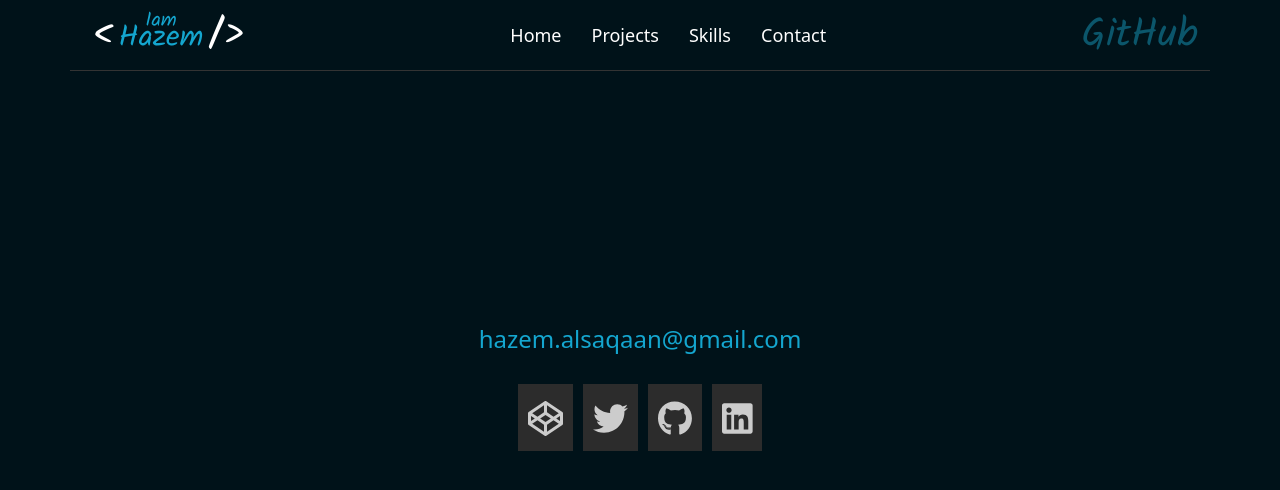
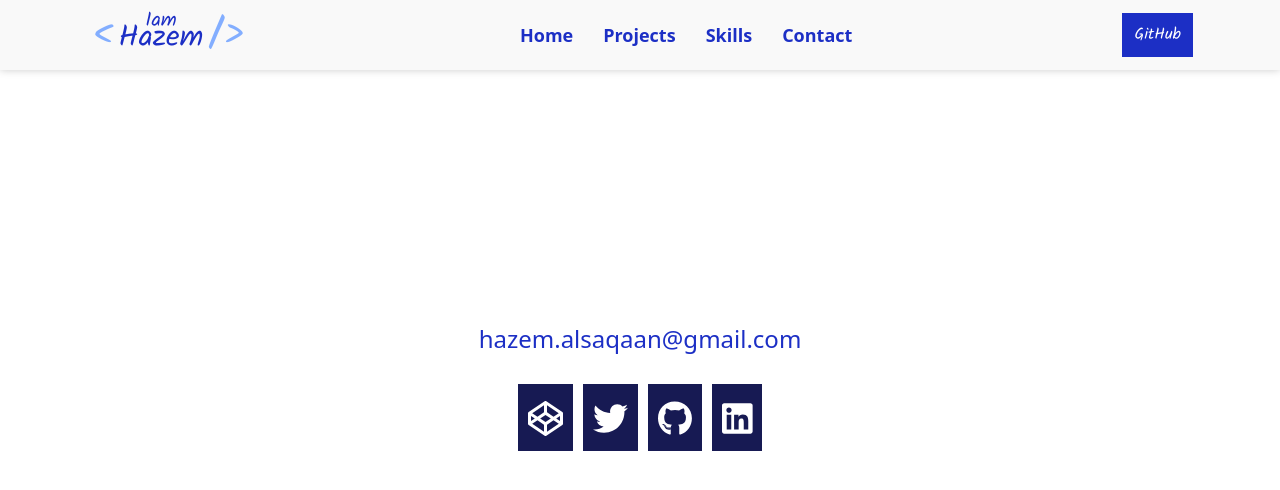
Before and after one commit to Hazem-Alsaqaan/portfolio, a React (Create React App) app: page /contact in a window 1280 px wide. Shown: the top 490 px of the page. Built offline with nearby package versions, Linux system fonts and the light colour scheme; a web font is replaced by a local one.

Commit message:
update view

```diff
--- a/src/App.css
+++ b/src/App.css
@@ -1,6 +1,6 @@
 
 .App{
-  background-color: #001219;
+  background-color: white;
   width: 100%;
   min-height: 100vh;
 }
--- a/src/Components/about/About.css
+++ b/src/Components/about/About.css
@@ -20,15 +20,16 @@
     height: 100px;
     background-color: rgba(238, 238, 238, 0);
     border-radius: 50%;
-    border: 3px solid white;
     margin: 30px;
     position: relative;
-    color: #14a6cf;
+    color: var(--second-color);
+    font-weight: bold;
     font-size: 16px;
     font-family: 'Kalam', cursive;
     display: flex;
     justify-content: center;
     align-items: center;
+    box-shadow: 0px 0px 12px #ccc;
     overflow: hidden;
 }
 .static::after {
@@ -36,11 +37,9 @@
     position: absolute;
     width: 100%;
     height: 100%;
-    background-color: rgba(255, 0, 0, 0);
-    border-bottom: 25px solid var(--main-color);
+    background-color: transparent;
     border-radius: 50%;
     cursor: pointer;
-    border-bottom: 25px solid var(--main-color);
     animation-name: moon;
     animation-duration: 2s;
     animation-direction: alternate-reverse;
@@ -49,10 +48,10 @@
 
 @keyframes moon {
     from{
-        border-bottom: 25px solid var(--main-color);
+        border-bottom: 25px solid var(--blue-light);
     }
     to{
-        border-bottom: 15px solid var(--main-color);
+        border-bottom: 15px solid var(--blue-light);
     }
 }
 
@@ -62,7 +61,8 @@
     top: 50%;
     transform: translateX(-50%);
     z-index: 2;
-    background-color: var(--main-color);
+    background-color: var(--second-color);
+    color: white;
     border-radius: 5px 5px;
     border: none;
     padding: 5px 10px;
@@ -72,7 +72,7 @@
 }
 .btn-show svg {
     position: absolute;
-    color: white;
+    color: var(--blue-light);
     left: 50%;
     transform: translateX(-50%);
     bottom: -20px;
@@ -95,14 +95,16 @@
 .another-skills li {
     padding: 5px;
     margin: 10px;
-    color: var(--main-color);
+    color: var(--second-color);
+    font-weight: bold;
     cursor: pointer;
 }
-.another-skills li:hover {
-    color: white;
-}
+/* .another-skills li:hover {
+    color: ;
+} */
 .adobe {
-    color: var(--main-color);
+    color: var(--second-color);
+    font-weight: bold;
     text-align: center;
     opacity: 0%;
     transition-duration: 1.2s;
--- a/src/Components/contact/Contact.css
+++ b/src/Components/contact/Contact.css
@@ -6,7 +6,7 @@
     align-items: center;
 }
 .our-contact h4{
-    color: var(--main-color);
+    color: var(--second-color);
 }
 .box-contact{
     margin: 10px;
@@ -17,8 +17,8 @@
 }
 
  .social-background {
-    background-color: rgb(44, 44, 44);
-    color: #ccc;
+    background-color: var(--main-color);
+    color: white;
     cursor: pointer;
     padding: 10px;
     margin: 5px;
--- a/src/Components/home/header/Header.css
+++ b/src/Components/home/header/Header.css
@@ -5,13 +5,14 @@ header {
     top: 0px;
     z-index: 5;
     position: fixed;
+    background-color: var(--light);
+    box-shadow: 0px 0px 8px #ccc;
 }
 .header {
     display: flex;
     justify-content: space-between;
     align-items: center;
     position: relative;
-    border-bottom: 1px solid #333;
 }
 /* start header logo */
 
@@ -22,12 +23,12 @@ header {
 .text-logo .entities {
     font-size: 40px;
     margin: 5px;
-    color: white;
+    color: var(--blue-light);
 }
 .text-logo .hazem{
     font-size: 30px;
     position: relative;
-    color: var(--main-color);
+    color: var(--second-color);
 }
 .text-logo .iam{
     font-size: 20px;
@@ -35,7 +36,7 @@ header {
     left: 50%;
     top: -8px;
     transform: translateX(-50%);
-    color: var(--main-color);
+    color: var(--second-color);
     cursor: pointer;
 }
 /* end header logo */
@@ -54,7 +55,8 @@ header {
     padding: 5px;
     text-transform: capitalize;
     font-size: 18px;
-    color: white;
+    font-weight: bold;
+    color: var(--second-color);
     transition-duration: .6s;
     cursor: pointer;
     position: relative;
@@ -63,7 +65,7 @@ header {
 .pages-nav li::before {
     content: " ";
     position: absolute;
-    left: 0px;
+    left: -5px;
     top: 0px;
     height: 0%;
     width: 2px;
@@ -72,7 +74,7 @@ header {
 .pages-nav li::after {
     content: " ";
     position: absolute;
-    right: 0px;
+    right: -5px;
     bottom: 0px;
     height: 0%;
     width: 2px;
@@ -80,7 +82,9 @@ header {
 }
 .pages-nav li:hover,
 .pages-nav li.activate{
-    color: var(--main-color);
+    color: white;
+    background-color: var(--second-color);
+    border-radius: 10px 10px;
 }
 .pages-nav li:hover::after,.pages-nav li:hover::before {
     animation-name: up-down;
@@ -96,13 +100,19 @@ header {
 /* end header nav */
 .github {
     font-family: 'Kalam', cursive;
-    margin: 0px;
-    color: var(--second-color);
+    margin: 5px;
+    border: 2px solid var(--second-color);
+    background-color: var(--second-color);
+    color: white;
     cursor: pointer;
+    font-size: 16px;
+    padding: 10px;
 }
 .github:hover {
-    color: var(--main-color);
     transition-duration: .6s;
+    color: var(--second-color);
+    background-color: white;
+    border: 2px solid var(--second-color);
 }
 .bar {
     color: var(--main-color);
@@ -112,7 +122,7 @@ header {
     transition-duration: .6s;
 }
 .bar:hover {
-    color: white;
+    color: var(--second-color);
 }
 @media (max-width: 771px){
     .pages-nav {
--- a/src/Components/home/landing/Landing.css
+++ b/src/Components/home/landing/Landing.css
@@ -4,25 +4,27 @@
     padding: 100px 0px ;
 }
 .home-box {
-    background-color: #0b52686b;
+    background-color: var(--main-color);
     min-height: 200px;
     max-height: 75%;
     max-width: 80%;
     position: relative;
+    box-shadow: 0px 0px 8px #ccc;
+    border-radius: 0px 150px;
 }
 .box-landing {
     padding: 50px 0px 50px 100px;
     margin: 30px;
 }
 .box-landing  .title .hey{
-    color: var(--main-color);
+    color: var(--blue-light);
     margin: 0px;
 }
 .box-landing  .title .name{
-    color: white;
+    color: var(--second-color);
 }
 .box-landing  p{
-    color: #ccc;
+    color: white;
     font-size: 20px;
     margin-top: 50px;
     text-transform: capitalize;
@@ -34,7 +36,8 @@
     position: absolute;
     bottom: -25px;
     right: 0px;
-    background-color: var(--main-color);
+    color: white;
+    background-color: var(--second-color);
     border-radius: 5px 5px;
     border: none;
     padding: 5px 10px;
@@ -42,11 +45,11 @@
     transition-duration: .8s;
 }
 .btn-download:hover{
-    color: white;
+    color: black;
 }
 @media (max-width: 571px){
     .box-landing{
-        padding: 10px;
+        padding:50px;
         margin: 0px;
     }
     .box-landing  p{
--- a/src/Components/projects/Projects.css
+++ b/src/Components/projects/Projects.css
@@ -29,8 +29,8 @@
     height: 100%;
     top: 0%;
     left: 0%;
-    background-color: rgba(0, 0, 0, 0.918);
-    border-right: 8px ridge rgb(83, 83, 83);
+    background-color: rgba(0, 0, 0, 0.575);
+    border-right: 5px ridge var(--second-color);
 }
 .box-img:hover::after{
     width: 0%;
@@ -60,15 +60,17 @@
     text-decoration: none;
 }
 .box-bt button{
-    background-color: var(--main-color);
-    border-radius: 5px 5px;
-    border: none;
+    background-color: var(--second-color);
+    color: white;
+    border-radius: 8px 8px;
+    border: 2px solid var(--second-color);
     padding: 5px 10px;
     cursor: pointer;
-    transition-duration: .8s;
+    transition-duration: .3s;
 }
 .box-bt button:hover{
-    color: white;
+    color: var(--second-color);
+    background-color: white;
 }
 
 @keyframes scrolling {
--- a/src/index.css
+++ b/src/index.css
@@ -9,8 +9,11 @@ html {
 }
 :root{
   --dark-background: #20232a;
-  --main-color: #14a6cf;
-  --second-color: rgb(15 116 143 / 70%);
+  --main-color: #171a53;
+  --second-color: #1c2fc5;
+  --blue-light: #83aeff;
+  --light: #f9f9f9;
+  --gray: #a1a1a1;
 }
 body {
   margin: 0;
```
